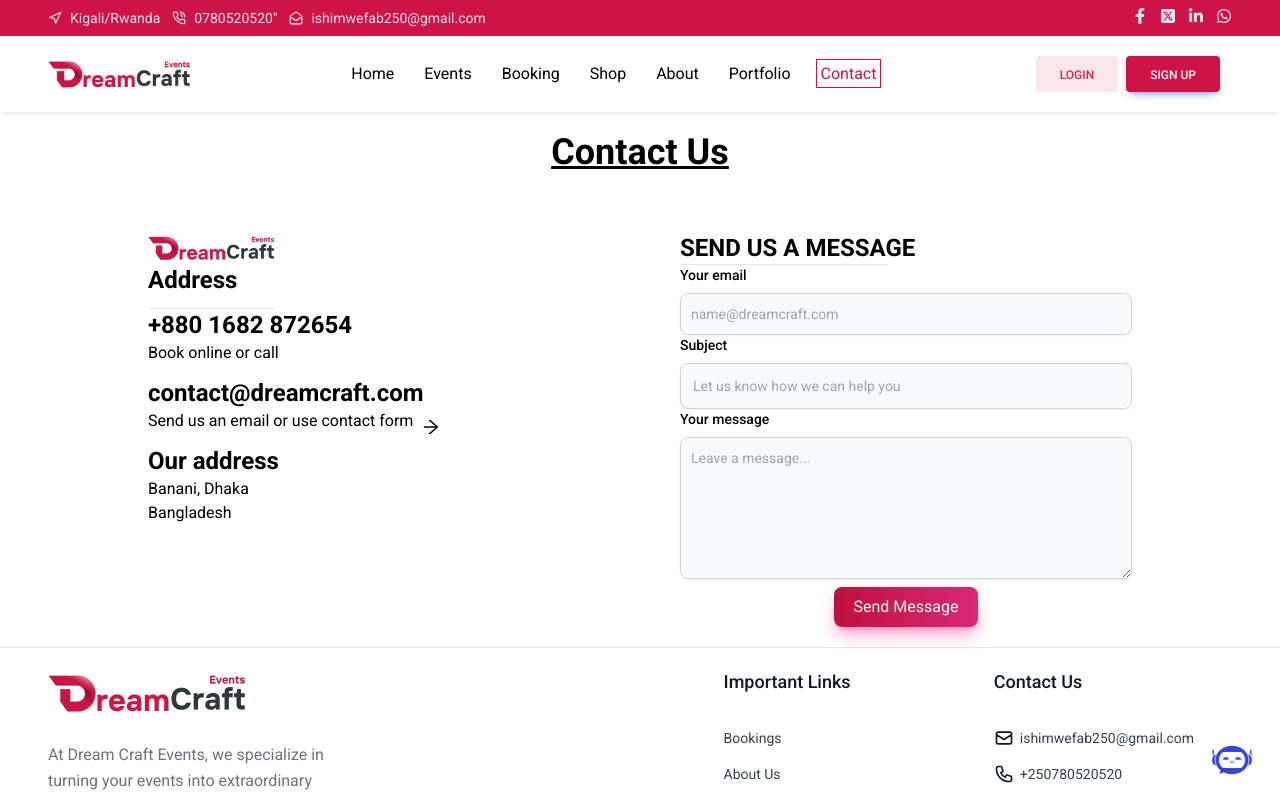
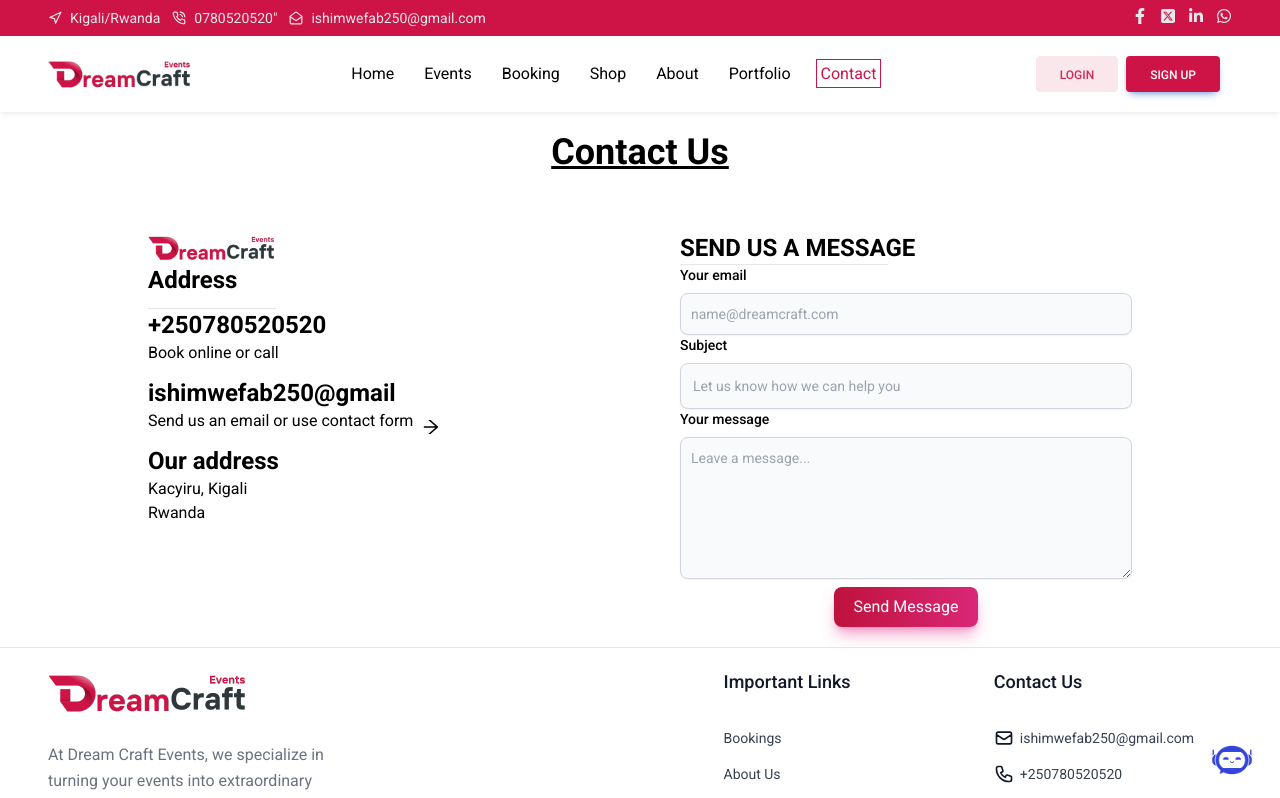
Before and after one commit to mutwe12/EVP, a React (Vite) app: page /contact in a window 1280 px wide. Shown: the top 798 px of the page. Built offline with nearby package versions, Linux system fonts and the light colour scheme; what react-chatbot-kit would draw is missing.

Commit message:
edit contact

```diff
--- a/src/pages/contact/Contact.jsx
+++ b/src/pages/contact/Contact.jsx
@@ -46,9 +46,9 @@
           <img src={logo} alt="" className="w-32" />
           <h2 className="text-2xl font-semibold  mb-3">Address</h2>
           <hr className="w-32 " />
-          <h2 className="text-2xl font-semibold">+880 1682 872654</h2>
+          <h2 className="text-2xl font-semibold">+250780520520</h2>
           <p className="text-base mb-3">Book online or call</p>
-          <h2 className="text-2xl font-semibold">contact@dreamcraft.com</h2>
+          <h2 className="text-2xl font-semibold">ishimwefab250@gmail</h2>
           <div className="flex items-center ">
             <p className="text-base mb-3">
               Send us an email or use contact form
@@ -57,7 +57,7 @@
           </div>
           <h2 className="text-2xl font-semibold">Our address</h2>
           <p className="text-base mb-3">
-            Banani, Dhaka <br /> Bangladesh
+            Kacyiru, Kigali <br /> Rwanda
           </p>
         </div>
 
```
Also changed, not shown: src/pages/about/About.jsx (line endings or trailing spaces).
